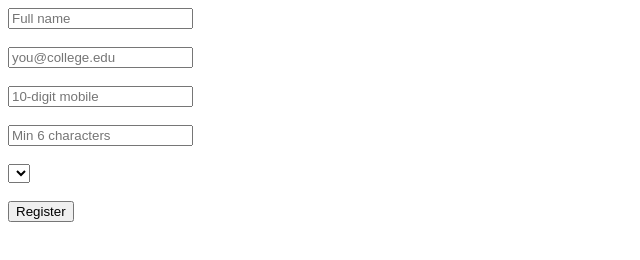
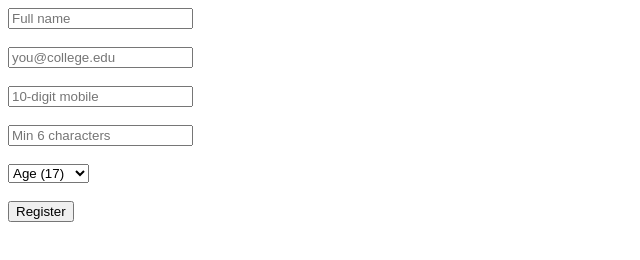
Before and after one commit to safdarraza25/WDW_0797, a plain HTML site: page Web Designing Workshop Assignment/Assignment 17.html in a window 1280 px wide. Shown: the full height of the page, 0-640 px from the left. Drawn offline with Linux system fonts and the light colour scheme.

Commit message:
Form Attributes and Input Validation

```diff
--- a/Web Designing Workshop Assignment/Assignment 17.html
+++ b/Web Designing Workshop Assignment/Assignment 17.html
@@ -20,7 +20,11 @@
       <br><br>
 
       <select>
-
+            <option value="" disabled selected>Age (17)</option>
+            <option value="17">17</option>
+            <option value="18">18</option>
+            <option value="19">19</option>
+            <option value="20">20+ years</option>
       </select>
       <br><br>
 
```
